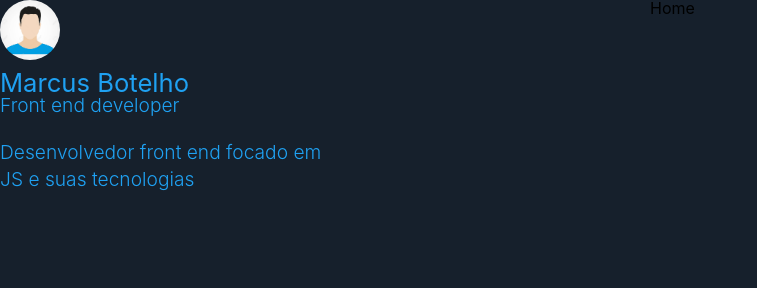
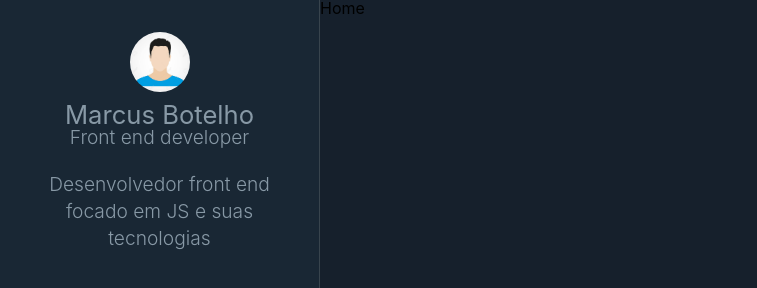
Before and after one commit to mvcbotelho/gatsby-blog, a Gatsby site: page / in a window 1280 px wide. Shown: the top 288 px of the page, without its empty margins (0-757 px from the left). Built offline with nearby package versions, Linux system fonts and the light colour scheme; Gatsby itself is replaced by a stand-in of ours.

Commit message:
Add sidebar

```diff
--- a/src/components/Layout/index.js
+++ b/src/components/Layout/index.js
@@ -1,7 +1,7 @@
 import PropTypes from "prop-types"
 import React from "react"
 
-import Profile from "../Profile/"
+import Sidebar from "../Sidebar"
 
 import GlobalStyle from "../../styles/global"
 import * as S from "./styled.js"
@@ -10,7 +10,7 @@
   return (
     <S.LayoutWrapper>
       <GlobalStyle />
-      <Profile />
+      <Sidebar />
       <S.LayoutMain>{children}</S.LayoutMain>
     </S.LayoutWrapper>
   )
--- /dev/null
+++ b/src/components/Sidebar/index.js
@@ -0,0 +1,12 @@
+import React from "react"
+import Profile from "../Profile/"
+
+import * as S from "./styled"
+
+const Sidebar = () => (
+  <S.SidebarWrapper>
+    <Profile />
+  </S.SidebarWrapper>
+)
+
+export default Sidebar
--- /dev/null
+++ b/src/components/Sidebar/styled.js
@@ -0,0 +1,14 @@
+import styled from "styled-components"
+
+export const SidebarWrapper = styled.aside`
+  align-items: center;
+  border-right: 1px solid #38444d;
+  background: #192734;
+  display: flex;
+  flex-direction: column;
+  height: 100vh;
+  position: fixed;
+  padding: 2rem;
+  text-align: center;
+  width: 20rem;
+`
```
